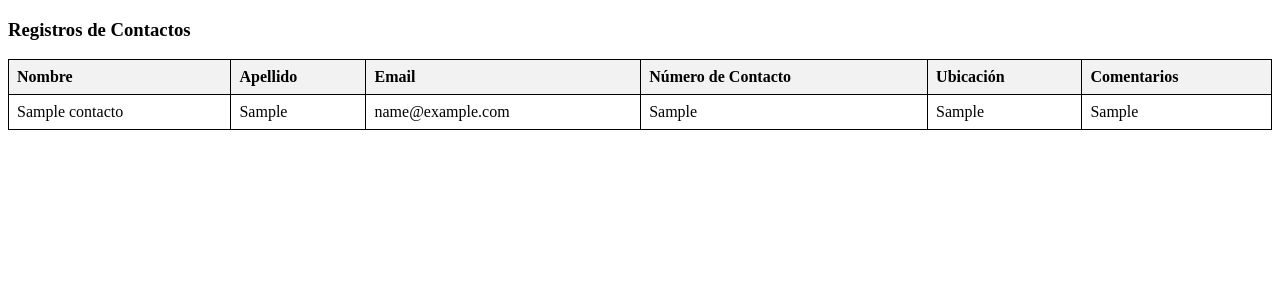
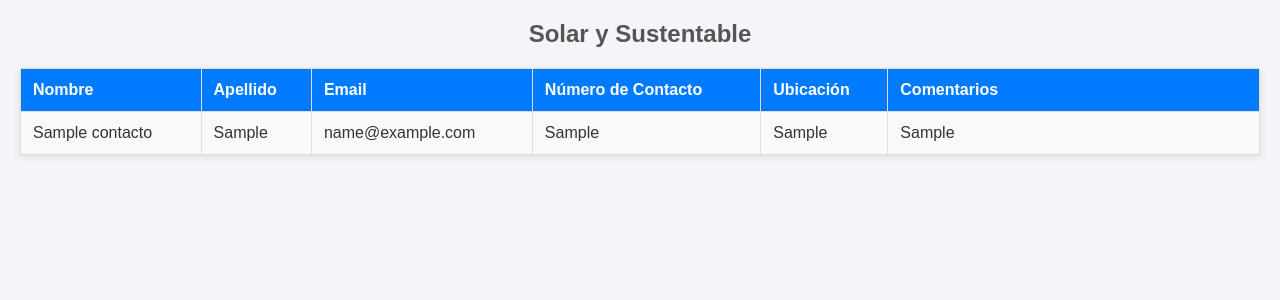
Before and after one commit to Kamiliin/new-solar, a PHP site: page /version-2/mostrar.php in a window 1280 px wide. Shown: the top 300 px of the page. Run offline with PHP 8.4, Linux system fonts and the light colour scheme; tables that the repository leaves empty or names only in its code hold one stand-in row (values such as "Sample post").

Commit message:
ajustes tabla

```diff
--- a/version-2/mostrar.php
+++ b/version-2/mostrar.php
@@ -30,29 +30,57 @@ $result = $conn->query($sql);
     <meta name="viewport" content="width=device-width, initial-scale=1.0">
     <title>Mostrar Registros</title>
     <style>
+        body {
+            font-family: Arial, sans-serif;
+            margin: 20px;
+            padding: 0;
+            background-color: #f4f4f9;
+            color: #333;
+        }
+
+        h2 {
+            text-align: center;
+            color: #555;
+        }
+
         table {
             width: 100%;
             border-collapse: collapse;
+            margin-top: 20px;
+            box-shadow: 0 2px 8px rgba(0, 0, 0, 0.1);
+            background-color: #fff;
         }
         table, th, td {
-            border: 1px solid black;
+            border: 1px solid #ddd;
         }
         th, td {
-            padding: 8px;
+            padding: 12px;
             text-align: left;
         }
         th {
-            background-color: #f2f2f2;
+            background-color: #007bff;
+            color: white;
+            font-weight: bold;
+        }
+        tr:nth-child(even) {
+            background-color: #f9f9f9;
+        }
+        tr:hover {
+            background-color: #f1f1f1;
+        }
+        .comentarios-col {
+            width: 30%; /* Ajusta este valor según lo necesites */
         }
     </style>
 </head>
 <body>
-    <h3>Registros de Contactos</h3>
+    <h2>Solar y Sustentable </h2>
+
 
     <?php
     if ($result->num_rows > 0) {
         echo "<table>";
-        echo "<tr><th>Nombre</th><th>Apellido</th><th>Email</th><th>Número de Contacto</th><th>Ubicación</th><th>Comentarios</th></tr>";
+        echo "<tr><th>Nombre</th><th>Apellido</th><th>Email</th><th>Número de Contacto</th><th>Ubicación</th><th class='comentarios-col'>Comentarios</th></tr>";
 
         while($row = $result->fetch_assoc()) {
             echo "<tr>";
@@ -61,12 +89,12 @@ $result = $conn->query($sql);
             echo "<td>" . htmlspecialchars($row["email"]) . "</td>";
             echo "<td>" . htmlspecialchars($row["numero_contacto"]) . "</td>";
             echo "<td>" . htmlspecialchars($row["ubicacion"]) . "</td>";
-            echo "<td>" . htmlspecialchars($row["comentarios"]) . "</td>";
+            echo "<td class='comentarios-col'>" . htmlspecialchars($row["comentarios"]) . "</td>";
             echo "</tr>";
         }
         echo "</table>";
     } else {
-        echo "No hay registros para mostrar.";
+        echo "<p>No hay registros para mostrar.</p>";
     }
 
     // Cerrar conexión
```
